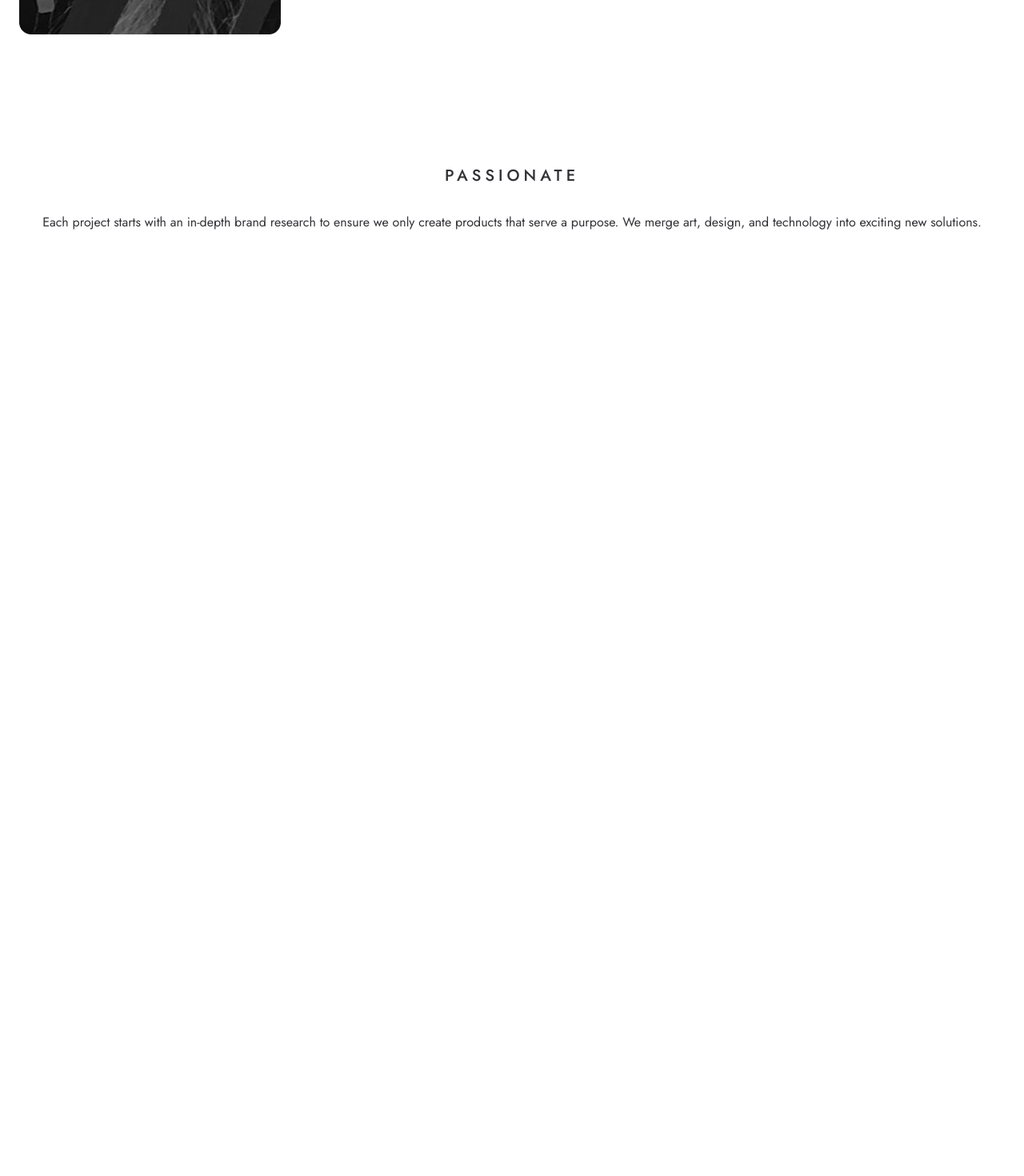
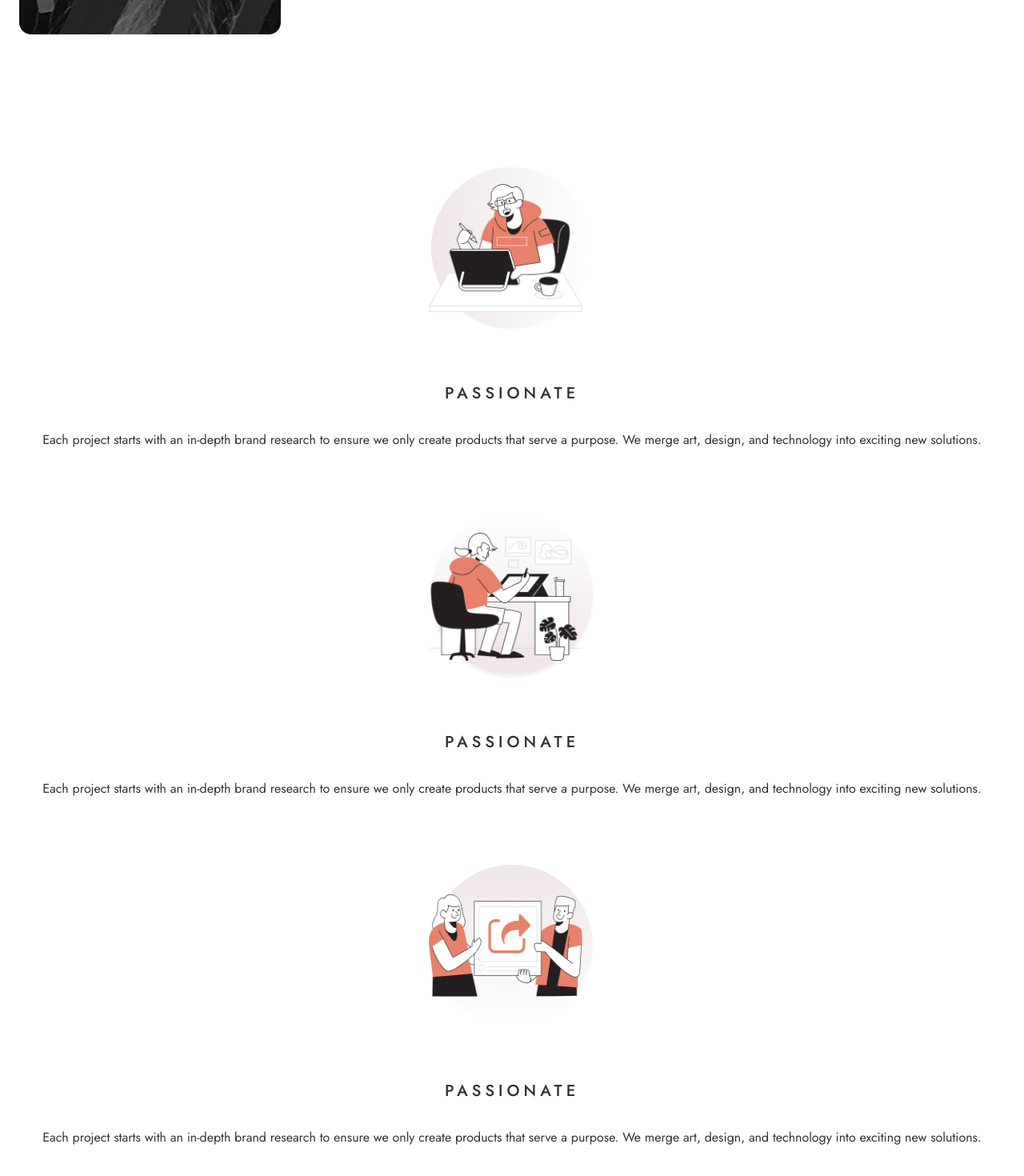
Before and after one commit to TedJenkler/remake-designo-tailwind-vite, a React (Vite) app: page / in a window 1280 px wide. Shown: the part 2269-3739 px from the top of the page at 80% size. Before the commit the page ends 2559 px from the top, so only its background shows below. Built offline with nearby package versions, Linux system fonts and the light colour scheme.

Commit message:
keywords added

```diff
--- a/src/components/Keywords.jsx
+++ b/src/components/Keywords.jsx
@@ -1,16 +1,37 @@
 import React from 'react'
+import keyimg1 from "../assets/keyimg1.png"
+import keyimg2 from "../assets/keyimg2.png"
+import keyimg3 from "../assets/keyimg3.png"
 
 function Keywords() {
   return (
     <section>
-        <div className='text-center'>
-            <div>
-                <div>
-                    <img  />
+        <div className='text-center mb-20'>
+            <div className='w-full flex items-center justify-center mb-16'>
+                <div className='bg-keyoval1 bg-no-repeat bg-center flex items-center w-52 h-52'>
+                    <img className='w-48 h-40' src={keyimg1} alt='keyword1' />
                 </div>
             </div>
             <h2 className='text-xl text-dark-grey font-medium tracking-[5px] mb-8'>PASSIONATE</h2>
-            <p className='text-base text-dark-grey font-normal'>Each project starts with an in-depth brand research to ensure we only create products that serve a purpose. We merge art, design, and technology into exciting new solutions.</p>
+            <p className='text-base text-dark-grey font-normal mx-6'>Each project starts with an in-depth brand research to ensure we only create products that serve a purpose. We merge art, design, and technology into exciting new solutions.</p>
+        </div>
+        <div className='text-center mb-20'>
+            <div className='w-full flex items-center justify-center mb-16'>
+                <div className='bg-keyoval2 bg-no-repeat bg-center flex items-center w-52 h-52'>
+                    <img className='w-48 h-40' src={keyimg2} alt='keyword2' />
+                </div>
+            </div>
+            <h2 className='text-xl text-dark-grey font-medium tracking-[5px] mb-8'>PASSIONATE</h2>
+            <p className='text-base text-dark-grey font-normal mx-6'>Each project starts with an in-depth brand research to ensure we only create products that serve a purpose. We merge art, design, and technology into exciting new solutions.</p>
+        </div>
+        <div className='text-center mb-20'>
+            <div className='w-full flex items-center justify-center mb-16'>
+                <div className='bg-keyoval3 bg-no-repeat bg-center flex items-center w-52 h-52'>
+                    <img className='w-48 h-32' src={keyimg3} alt='keyword3' />
+                </div>
+            </div>
+            <h2 className='text-xl text-dark-grey font-medium tracking-[5px] mb-8'>PASSIONATE</h2>
+            <p className='text-base text-dark-grey font-normal mx-6'>Each project starts with an in-depth brand research to ensure we only create products that serve a purpose. We merge art, design, and technology into exciting new solutions.</p>
         </div>
     </section>
   )
--- a/tailwind.config.js
+++ b/tailwind.config.js
@@ -12,6 +12,8 @@ export default {
         'plink2': "url('./src/assets/plink2.jpg')",
         'plink3': "url('./src/assets/plink3.jpg')",
         'keyoval1': "url('./src/assets/keyoval1.png')",
+        'keyoval2': "url('./src/assets/keyoval2.png')",
+        'keyoval3': "url('./src/assets/keyoval3.png')",
       },
       colors: {
         'peach': '#E7816B',
```
